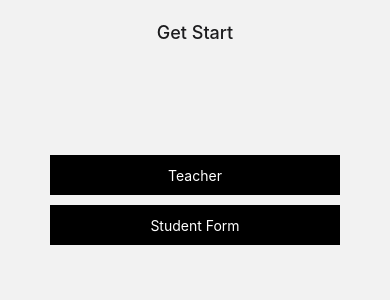
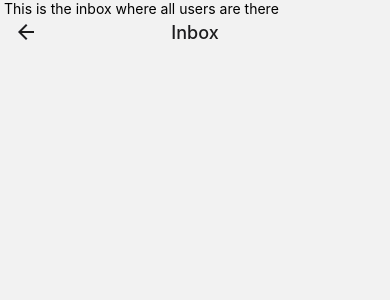
Before and after one commit to nv08/edu-1, a React Native app: screen /Inbox in a window 390 px wide. Shown: the top 300 px of the page. Built offline with nearby package versions, Linux system fonts and the light colour scheme.

Commit message:
init inbox screen

```diff
--- a/App.js
+++ b/App.js
@@ -14,6 +14,7 @@ import TalentH from "./src/screens/Teache/TalentH.js";
 import UserForm from "./src/components/UserForm";
 import AccountW from "./src/components/AccountW";
 import React from "react";
+import Inbox from "./src/components/Inbox";
 
 
 function App() {
@@ -79,6 +80,17 @@ function App() {
           component={AccountW}
         />
 
+        <Stack.Screen
+          options={{
+            headerTitleAlign: "center",
+            headerTransparent: true,
+            headerBackVisible: true,
+            title: "Inbox",
+          }}
+          name="Inbox"
+          component={Inbox}
+        />
+
       </Stack.Navigator>
     </NavigationContainer>
   );
--- a/component/context/ProfileState.js
+++ b/component/context/ProfileState.js
@@ -3,10 +3,9 @@ import AsyncStorage from "@react-native-async-storage/async-storage";
 import React, { useState } from "react";
 
 import profileContext from "./profileContext";
+import { HOST } from "../../src/constants";
 
 const ProfileState = (props) => {
-
-  const host = "https://eduback.onrender.com";
 
   const profileInitial = [];
 
@@ -15,7 +14,7 @@ const ProfileState = (props) => {
   //fetch one user profile
 
   const userProfile = async (id) => {
-    const response = await fetch(`${host}/api/profile/fetchuserprofile/${id}`, {
+    const response = await fetch(`${HOST}/api/profile/fetchuserprofile/${id}`, {
       method: "GET",
       headers: {
         "Content-Type": "application/json",
--- a/src/components/CMenu.js
+++ b/src/components/CMenu.js
@@ -29,6 +29,9 @@ const CMenu = () => {
         <TouchableOpacity onPress={() => navigation.navigate("Find Talent")}>
         <MaterialIcons name="home" size={42} color="white" />
         </TouchableOpacity>
+        <TouchableOpacity onPress={() => navigation.navigate("Inbox")}>
+        <MaterialIcons name="forum" size={42} color="white" />
+        </TouchableOpacity>
         <TouchableOpacity onPress={signOut}>
           <MaterialIcons name="logout" size={34} color="white" />
         </TouchableOpacity>
--- /dev/null
+++ b/src/components/Inbox.js
@@ -0,0 +1,24 @@
+import React, { useEffect, useState } from "react";
+import { Text, View } from "react-native";
+
+const Inbox = (props) => {
+
+  const [userId, setUserId] = useState("");
+  useEffect(()=>{
+        if(props.route && props.route.params){
+            const {activeUserId} = props.route.params;
+            setUserId(activeUserId || '');
+        }
+    },[props])
+  return (
+    <View>
+      {userId ? (
+        <Text>This is the inbox screen with some active user</Text>
+      ) : (
+        <Text> This is the inbox where all users are there</Text>
+      )}
+    </View>
+  );
+};
+
+export default Inbox;
--- a/src/components/Menu.js
+++ b/src/components/Menu.js
@@ -27,9 +27,11 @@ const Menu = () => {
   return (
     <View>
       <View style={styles.MenuD}>
-
         <TouchableOpacity onPress={()=> navigation.navigate('Profile')}>
         <FontAwesome5 name="user-circle" size={34} color="white" />
+        </TouchableOpacity>
+        <TouchableOpacity onPress={()=> navigation.navigate('Inbox')}>
+        <MaterialIcons name="forum" size={34} color="white" />
         </TouchableOpacity>
         <TouchableOpacity onPress={signOut}>
         <MaterialIcons name="logout" size={34} color="white" />
--- /dev/null
+++ b/src/constants.js
@@ -0,0 +1 @@
+export const HOST = "https://eduback.onrender.com";
--- a/src/screens/LogC.js
+++ b/src/screens/LogC.js
@@ -10,6 +10,7 @@ import {
   import AsyncStorage from "@react-native-async-storage/async-storage";
   import React, { useState } from "react";
   import SubmitBu from "../components/SubmitBu";
+import { HOST } from "../constants";
 
 
 
@@ -22,7 +23,7 @@ import {
 
     const HandleSubmit = async () => {
       setLoading(true);
-      const response = await fetch(`https://eduback.onrender.com/api/auth/login`, {
+      const response = await fetch(`${HOST}/api/auth/login`, {
         method: "POST",
         headers: {
           "Content-Type": "application/json",
--- a/src/screens/SignC.js
+++ b/src/screens/SignC.js
@@ -2,6 +2,7 @@ import { StyleSheet, Text, View, TextInput,  TouchableOpacity, ScrollView, Alert
 import React,{useState} from 'react'
 
 import SubmitBu from '../components/SubmitBu';
+import { HOST } from '../constants';
 
 
 
@@ -14,7 +15,7 @@ const SignC = ({navigation}) => {
 
   const HandleSubmit = async() => {
     setLoading(true);
-    const response = await fetch(`https://eduback.onrender.com/api/auth/newuser`, {
+    const response = await fetch(`${HOST}/api/auth/newuser`, {
       method: 'POST',
       headers: {
         'Content-Type': 'application/json',
--- a/src/screens/SignIn.js
+++ b/src/screens/SignIn.js
@@ -11,6 +11,7 @@ import {
   import React, { useState, useContext, useEffect } from "react";
 
   import SubmitBu from "../components/SubmitBu";
+import { HOST } from "../constants";
 
   const SignIn = ({ navigation }) => {
     const { id } = useState(id);
@@ -23,7 +24,7 @@ import {
       setLoading(true);
       try {
         const response = await fetch(
-          `https://eduback.onrender.com/api/auth/login`,
+          `${HOST}/api/auth/login`,
           {
             method: "POST",
             headers: {
--- a/src/screens/SignUp.js
+++ b/src/screens/SignUp.js
@@ -10,6 +10,7 @@ import {
 import React, { useState } from "react";
 
 import SubmitBu from "../components/SubmitBu";
+import { HOST } from "../constants";
 
 const SignUp = ({ navigation }) => {
   const [cname, setcName] = useState("");
@@ -23,7 +24,7 @@ const SignUp = ({ navigation }) => {
   const HandleSubmit = async () => {
     setLoading(true);
     const response = await fetch(
-      `https://eduback.onrender.com/api/auth/newuser`,
+      `${HOST}/api/auth/newuser`,
 
       {
         method: "POST",
--- a/src/screens/Studen/Workprofile.js.js
+++ b/src/screens/Studen/Workprofile.js.js
@@ -15,6 +15,7 @@ import { MaterialCommunityIcons } from "@expo/vector-icons";
 import { FontAwesome } from "@expo/vector-icons";
 import { FontAwesome5 } from "@expo/vector-icons";
 import io from "socket.io-client";
+import { HOST } from "../../constants";
 //import axios from "axios";
 const wait = (timeout) => {
   return new Promise((resolve) => setTimeout(resolve, timeout));
@@ -35,7 +36,7 @@ const WorkProfile = () => {
     wait(2000).then(() => setRefreshing(false));
   }, []);
 
-  const sock = io("https://eduback.onrender.com");
+  const sock = io(HOST);
 
   useEffect(() => {
     console.log(profiles, "pppp");
--- a/src/screens/Teache/TalentH.js
+++ b/src/screens/Teache/TalentH.js
@@ -1,19 +1,21 @@
-import { StyleSheet, Text, View, TextInput, FlatList } from "react-native";
+import { StyleSheet, Text, View, TextInput, FlatList, TouchableOpacity } from "react-native";
 import AsyncStorage from "@react-native-async-storage/async-storage";
 import React, { useState, useEffect, useCallback } from "react";
 import CMenu from "../../components/CMenu";
 import io from "socket.io-client";
+import { HOST } from "../../constants";
+import { useNavigation } from "@react-navigation/native";
 
 const TalentH = () => {
   const [profiles, setProfiles] = useState([]);
-
+  const navigation = useNavigation();
   const [skillsTerm, setSkills] = useState("");
   const [rollnoTerm, setRollno] = useState("");
   const [cityTerm, setCity] = useState("");
 
   const filterData = () => {
     AsyncStorage.getItem("token").then((token) => {
-      fetch(`https://eduback.onrender.com/api/profile/fetchallprofiles`, {
+      fetch(`${HOST}/api/profile/fetchallprofiles`, {
         method: "POST",
         headers: {
           "Content-Type": "application/json",
@@ -41,7 +43,7 @@ const TalentH = () => {
   //   getProfile();
   // }, []);
 
-  const sock = io("https://eduback.onrender.com");
+  const sock = io(HOST);
   // const sendMsg = useCallback(() => {
   //   console.log(profiles, "ppppp");
   //   sock.emit('send-message', { receiverId: profiles.length > 0 ? profiles[0].user : '', data: 'Hello' })
@@ -198,6 +200,9 @@ const TalentH = () => {
                     <Text style={styles.textStyle0}>Subjects</Text>
                     <Text style={styles.textStyle}>{item.skills}</Text>
                   </View>
+                  <TouchableOpacity style={styles.buttonStyles} onPress={()=>navigation.navigate('Inbox',{activeUserId:'test'})}>
+                    Chat Now
+                  </TouchableOpacity>
                 </View>
               </View>
             </View>
@@ -272,5 +277,11 @@ const styles = StyleSheet.create({
     height: 40,
     backgroundColor: "white",
   },
+  buttonStyles:{
+    alignSelf: 'center',
+    borderWidth: 1,
+    paddingHorizontal: 4,
+    paddingVertical: 2
+  }
 });
 export default TalentH;
```
